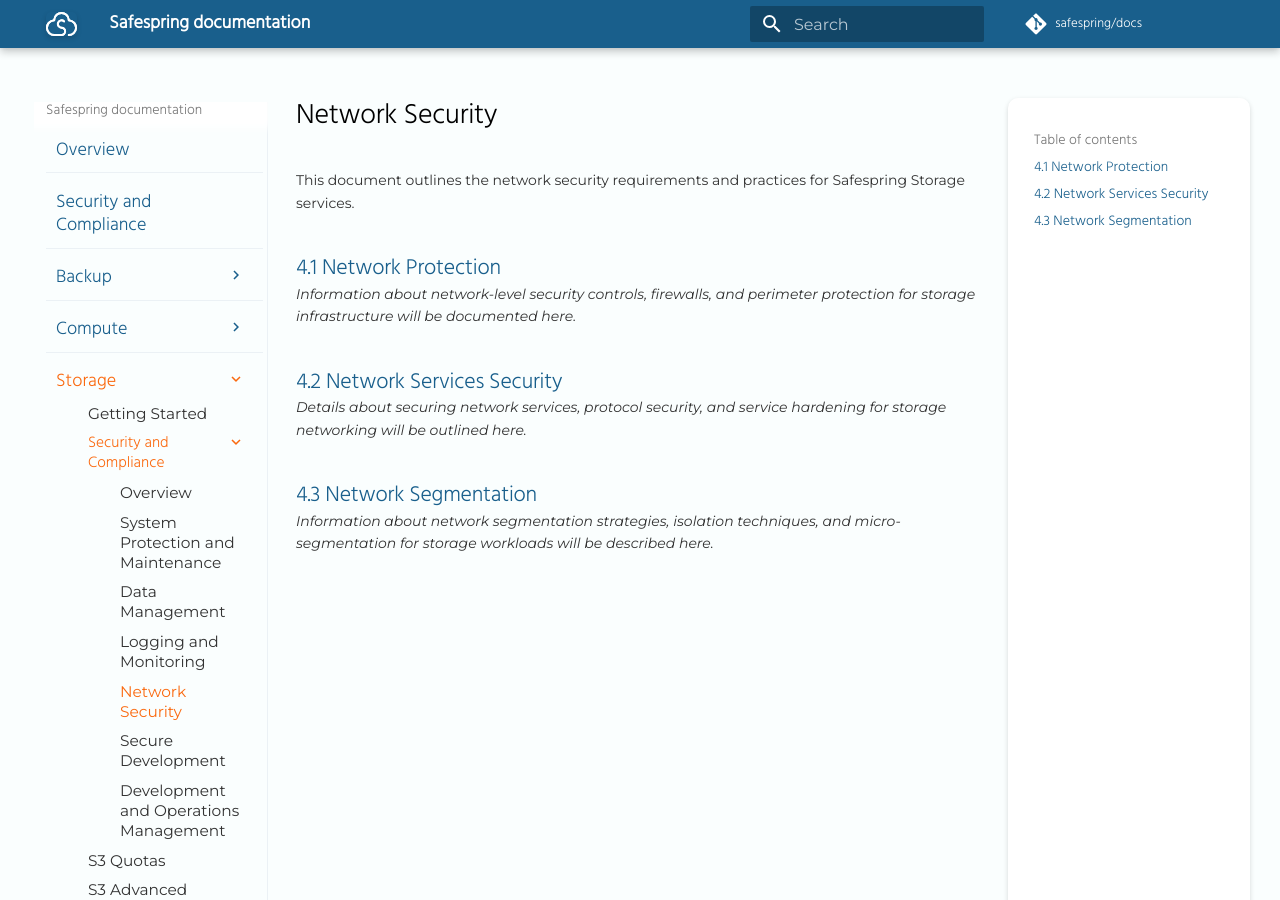
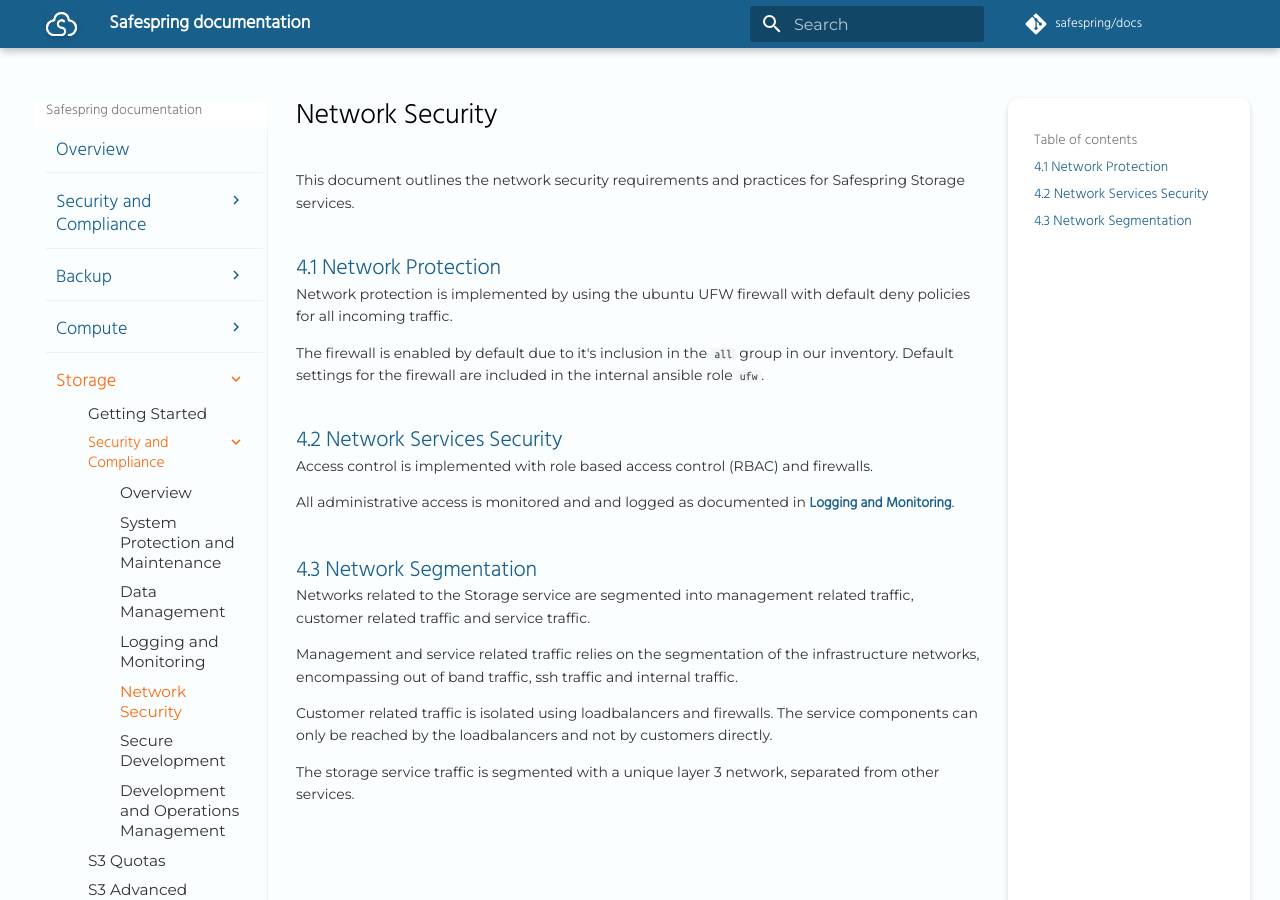
Before and after one commit to safespring/docs, an MkDocs documentation site: the page built from content/storage/security-compliance/network-security.md, in a window 1280 px wide and 900 px high. Built offline with MkDocs 1.6.1 and Material for MkDocs 9.7.7, drawn with Linux system fonts in a browser that asks for light colours; a script that is not in the unit is left out; comment, search, counter and statistics services are not loaded.

Commit message:
add shared infra doucmentation and storage docs

```diff
--- a/content/storage/security-compliance/network-security.md
+++ b/content/storage/security-compliance/network-security.md
@@ -4,12 +4,25 @@
 
 ## 4.1 Network Protection
 
-*Information about network-level security controls, firewalls, and perimeter protection for storage infrastructure will be documented here.*
+Network protection is implemented by using the ubuntu UFW firewall with default deny policies for all incoming traffic.
+
+The firewall is enabled by default due to it's inclusion in the `all` group in our inventory.
+Default settings for the firewall are included in the internal ansible role `ufw`.
+
 
 ## 4.2 Network Services Security
 
-*Details about securing network services, protocol security, and service hardening for storage networking will be outlined here.*
+Access control is implemented with role based access control (RBAC) and firewalls.
+
+All administrative access is monitored and and logged as documented in [Logging and Monitoring](logging-monitoring.md).
+
 
 ## 4.3 Network Segmentation
 
-*Information about network segmentation strategies, isolation techniques, and micro-segmentation for storage workloads will be described here.*
+Networks related to the Storage service are segmented into management related traffic, customer related traffic and service traffic.
+
+Management and service related traffic relies on the segmentation of the infrastructure networks, encompassing out of band traffic, ssh traffic and internal traffic.
+
+Customer related traffic is isolated using loadbalancers and firewalls. The service components can only be reached by the loadbalancers and not by customers directly.
+
+The storage service traffic is segmented with a unique layer 3 network, separated from other services.
--- a/mkdocs.yml
+++ b/mkdocs.yml
@@ -52,7 +52,11 @@
 # Pages layout
 nav:
   - Overview: "index.md"
-  - Security and Compliance: "security-compliance/index.md"
+  - Security and Compliance:
+      - Overview: "security-compliance/index.md"
+      - Asset Management: "security-compliance/asset-management.md"
+      - Logging and Monitoring: "security-compliance/logging-monitoring.md"
+      - System Protection and Maintenance: "security-compliance/system-protection-maintenance.md"
   - Backup:
       - Quick-Start Guide: "backup/quickstart-guide.md"
       - Security and Compliance:
```
Also changed, not shown: content/security-compliance/asset-management.md (added, +28 -0 lines), content/security-compliance/index.md (+4 -4 lines), content/security-compliance/logging-monitoring.md (added, +17 -0 lines), content/security-compliance/system-protection-maintenance.md (added, +11 -0 lines), content/storage/security-compliance/data-management.md (+11 -2 lines), content/storage/security-compliance/development-operations-management.md (+17 -4 lines), content/storage/security-compliance/logging-monitoring.md (+1 -2 lines).
